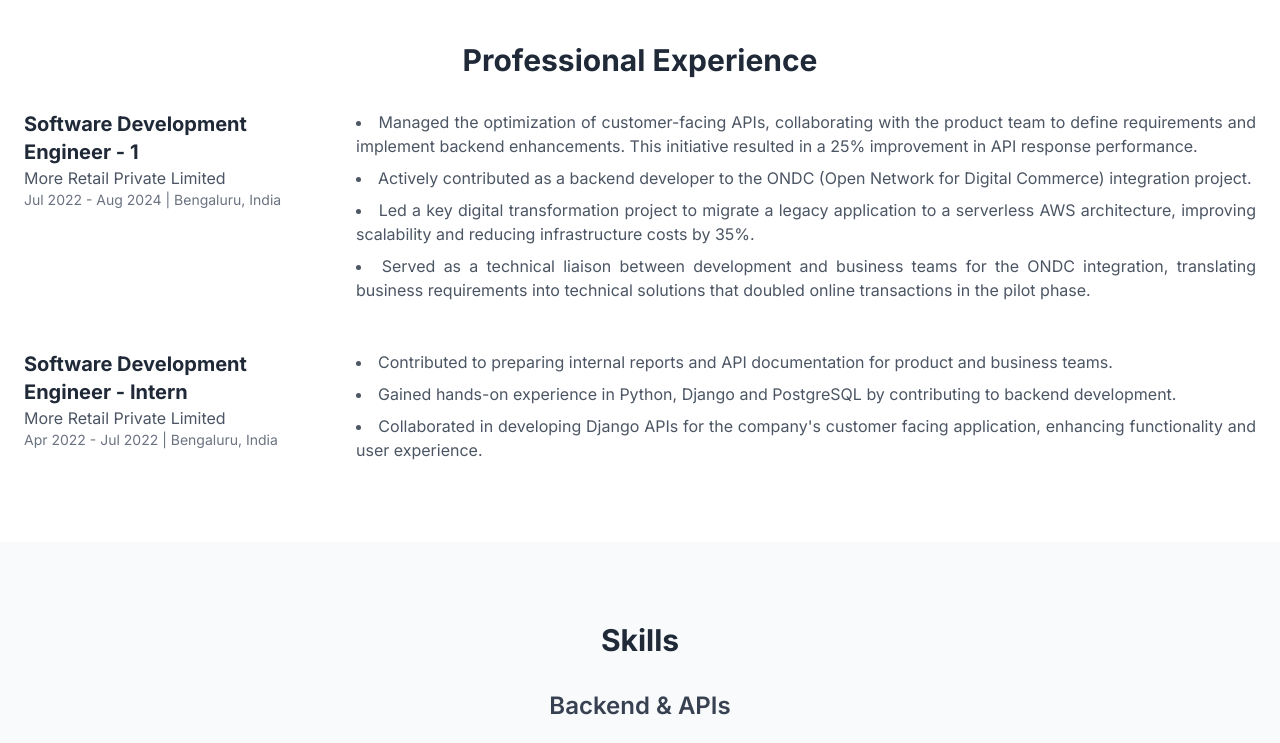
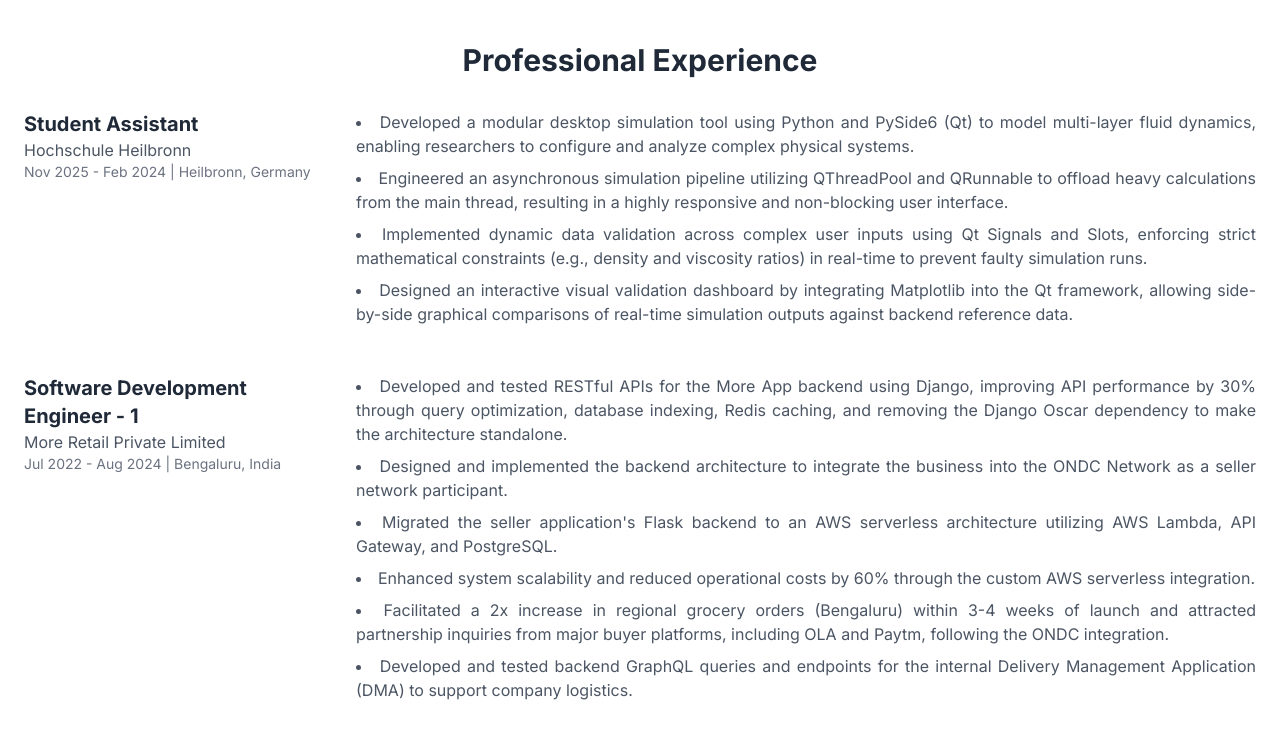
Before and after one commit to Chinmaya1910/Portfolio, a plain HTML site: page index.html in a window 1280 px wide. Shown: the part 1210-1953 px from the top of the page. Drawn offline with nearby package versions, Linux system fonts and the light colour scheme.

Commit message:
Additional Experience

```diff
--- a/index.html
+++ b/index.html
@@ -113,13 +113,13 @@
                     <div class="md:w-1/3">
                           <div class="relative w-80 h-80 mx-auto group">
                             <img src="https://placehold.co/400x400/E2E8F0/4A5568?text=CMG" alt="Chinmaya Mallappa Giriyappa - Initials" class="rounded-full shadow-lg absolute inset-0 w-full h-full object-cover transition-opacity duration-300 group-hover:opacity-0">
-                            <img src="images/profile.jpeg?auto=compress&cs=tinysrgb&w=475" alt="Chinmaya Mallappa Giriyappa" class="rounded-full shadow-lg absolute inset-0 w-full h-full object-cover object-top transition-opacity duration-300 opacity-0 group-hover:opacity-100">
+                            <img src="images/profile.png?auto=compress&cs=tinysrgb&w=475" alt="Chinmaya Mallappa Giriyappa" class="rounded-full shadow-lg absolute inset-0 w-full h-full object-cover object-top transition-opacity duration-300 opacity-0 group-hover:opacity-100">
                         </div>
                     </div>
                     <div class="md:w-2/3">
                         <h3 class="text-2xl font-bold text-gray-800 mb-4 dark:text-gray-100">My Professional Story</h3>
                         <p class="text-gray-600 mb-4 dark:text-gray-300 text-justify">
-                            I am a Software Developer skilled in supporting cross-functional initiatives, preparing executive-level reports and leveraging modern AI tools for analysis, content creation and communication. Currently pursuing a Master's in Software Engineering and Management at Hochschule Heilbronn to further enhance technical expertise. I am actively seeking working student opportunities in IT project management, product management and digital transformation initiatives.
+                            Forward-thinking Software Development Engineer and Master's candidate bridging hands-on technical proficiency with strong project management principles. Experienced in developing scalable backend solutions, migrating legacy systems to cloud infrastructures, and driving software architecture decisions. Passionate about leveraging agile methodologies, strategic problem-solving, and cross-functional team leadership to deliver innovative, high-quality products.
                         </p>
                         <p class="text-gray-600 dark:text-gray-300 text-justify">
                            My journey in software development has provided me with a strong technical foundation and a deep understanding of the product lifecycle. I am now eager to leverage this experience in a leadership capacity, guiding teams to success and driving innovation.
@@ -135,7 +135,25 @@
             <div class="container mx-auto px-6">
                 <h2 class="text-3xl font-bold text-gray-800 mb-8 text-center dark:text-white">Professional Experience</h2>
                 <div class="space-y-12">
+
                     <!-- Experience 1 -->
+                    <div class="flex flex-col md:flex-row gap-8">
+                        <div class="md:w-1/4">
+                            <h3 class="text-xl font-bold text-gray-800 dark:text-gray-100">Student Assistant</h3>
+                            <p class="text-gray-600 dark:text-gray-300">Hochschule Heilbronn </p>
+                            <p class="text-sm text-gray-500 dark:text-gray-400">Nov 2025 - Feb 2024 | Heilbronn, Germany</p>
+                        </div>
+                        <div class="md:w-3/4">
+                            <ul class="list-disc list-inside text-gray-600 space-y-2 dark:text-gray-300">
+                                <li class="text-justify">Developed a modular desktop simulation tool using Python and PySide6 (Qt) to model multi-layer fluid dynamics, enabling researchers to configure and analyze complex physical systems.</li>
+                                <li class="text-justify">Engineered an asynchronous simulation pipeline utilizing QThreadPool and QRunnable to offload heavy calculations from the main thread, resulting in a highly responsive and non-blocking user interface.</li>
+                                <li class="text-justify">Implemented dynamic data validation across complex user inputs using Qt Signals and Slots, enforcing strict mathematical constraints (e.g., density and viscosity ratios) in real-time to prevent faulty simulation runs.</li>
+                                <li class="text-justify">Designed an interactive visual validation dashboard by integrating Matplotlib into the Qt framework, allowing side-by-side graphical comparisons of real-time simulation outputs against backend reference data.</li>
+
+                            </ul>
+                        </div>
+                    </div>
+                    <!-- Experience 2 -->
                     <div class="flex flex-col md:flex-row gap-8">
                         <div class="md:w-1/4">
                             <h3 class="text-xl font-bold text-gray-800 dark:text-gray-100">Software Development Engineer - 1</h3>
@@ -144,14 +162,16 @@
                         </div>
                         <div class="md:w-3/4">
                             <ul class="list-disc list-inside text-gray-600 space-y-2 dark:text-gray-300">
-                                <li class="text-justify">Managed the optimization of customer-facing APIs, collaborating with the product team to define requirements and implement backend enhancements. This initiative resulted in a 25% improvement in API response performance.</li>
-                                <li class="text-justify">Actively contributed as a backend developer to the ONDC (Open Network for Digital Commerce) integration project.</li>
-                                <li class="text-justify">Led a key digital transformation project to migrate a legacy application to a serverless AWS architecture, improving scalability and reducing infrastructure costs by 35%.</li>
-                                <li class="text-justify">Served as a technical liaison between development and business teams for the ONDC integration, translating business requirements into technical solutions that doubled online transactions in the pilot phase.</li>
+                                <li class="text-justify">Developed and tested RESTful APIs for the More App backend using Django, improving API performance by 30% through query optimization, database indexing, Redis caching, and removing the Django Oscar dependency to make the architecture standalone.</li>
+                                <li class="text-justify">Designed and implemented the backend architecture to integrate the business into the ONDC Network as a seller network participant.</li>
+                                <li class="text-justify">Migrated the seller application's Flask backend to an AWS serverless architecture utilizing AWS Lambda, API Gateway, and PostgreSQL.</li>
+                                <li class="text-justify">Enhanced system scalability and reduced operational costs by 60% through the custom AWS serverless integration.</li>
+                                <li class="text-justify">Facilitated a 2x increase in regional grocery orders (Bengaluru) within 3-4 weeks of launch and attracted partnership inquiries from major buyer platforms, including OLA and Paytm, following the ONDC integration.</li>
+                                <li class="text-justify">Developed and tested backend GraphQL queries and endpoints for the internal Delivery Management Application (DMA) to support company logistics.</li>
                             </ul>
                         </div>
                     </div>
-                     <!-- Experience 2 -->
+                     <!-- Experience 3 -->
                     <div class="flex flex-col md:flex-row gap-8">
                         <div class="md:w-1/4">
                             <h3 class="text-xl font-bold text-gray-800 dark:text-gray-100">Software Development Engineer - Intern</h3>
@@ -430,7 +450,7 @@
                     <a href="https://www.linkedin.com/in/chinmaya-mallappa-giriyappa-443391238" target="_blank" class="text-gray-600 hover:text-blue-600 transition duration-300 text-3xl dark:text-gray-400 dark:hover:text-blue-400">
                         <i class="fab fa-linkedin"></i>
                     </a>
-                     <a href="mailto:chinmaya1664@gmail.com" class="text-gray-600 hover:text-blue-600 transition duration-300 text-3xl dark:text-gray-400 dark:hover:text-blue-400">
+                     <a href="mailto:chinmaya.giriyappa@gmail.com" class="text-gray-600 hover:text-blue-600 transition duration-300 text-3xl dark:text-gray-400 dark:hover:text-blue-400">
                         <i class="fas fa-envelope"></i>
                     </a>
                 </div>
```
Also changed, not shown: 1 other file.
